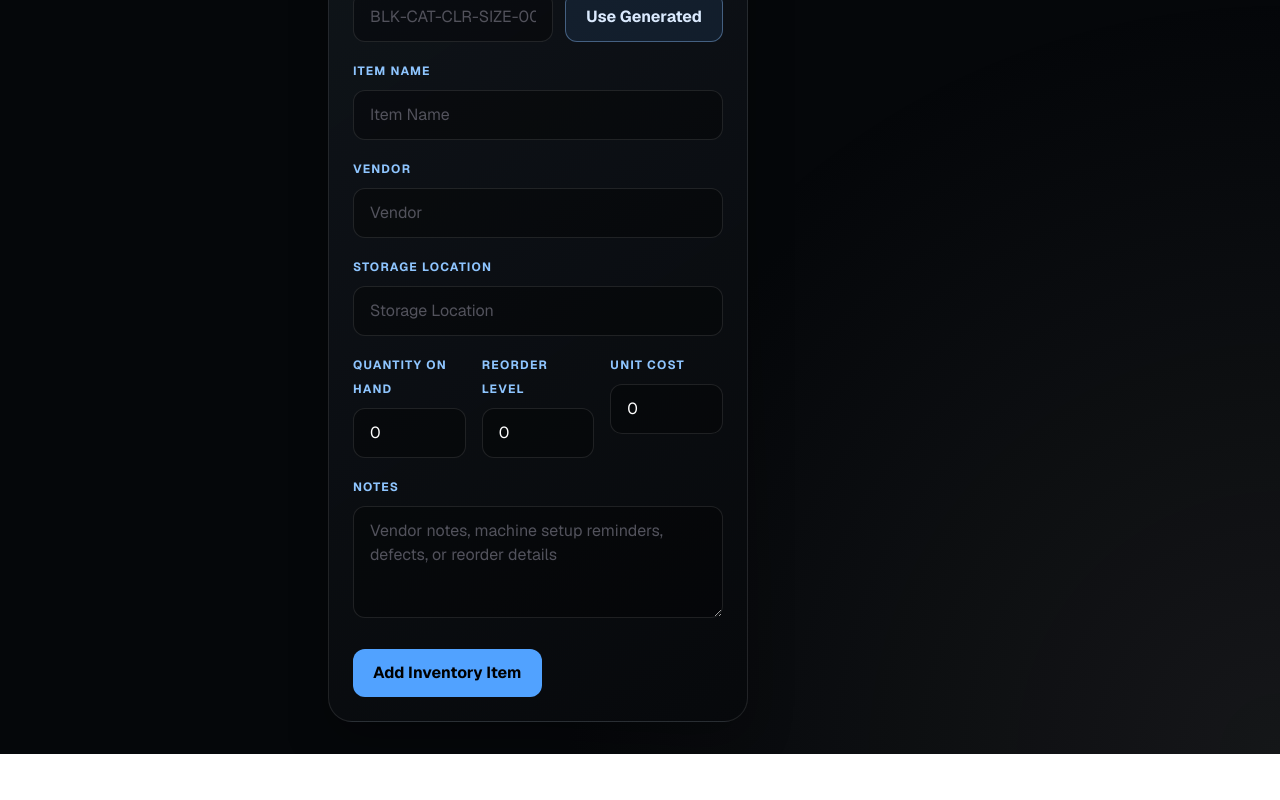
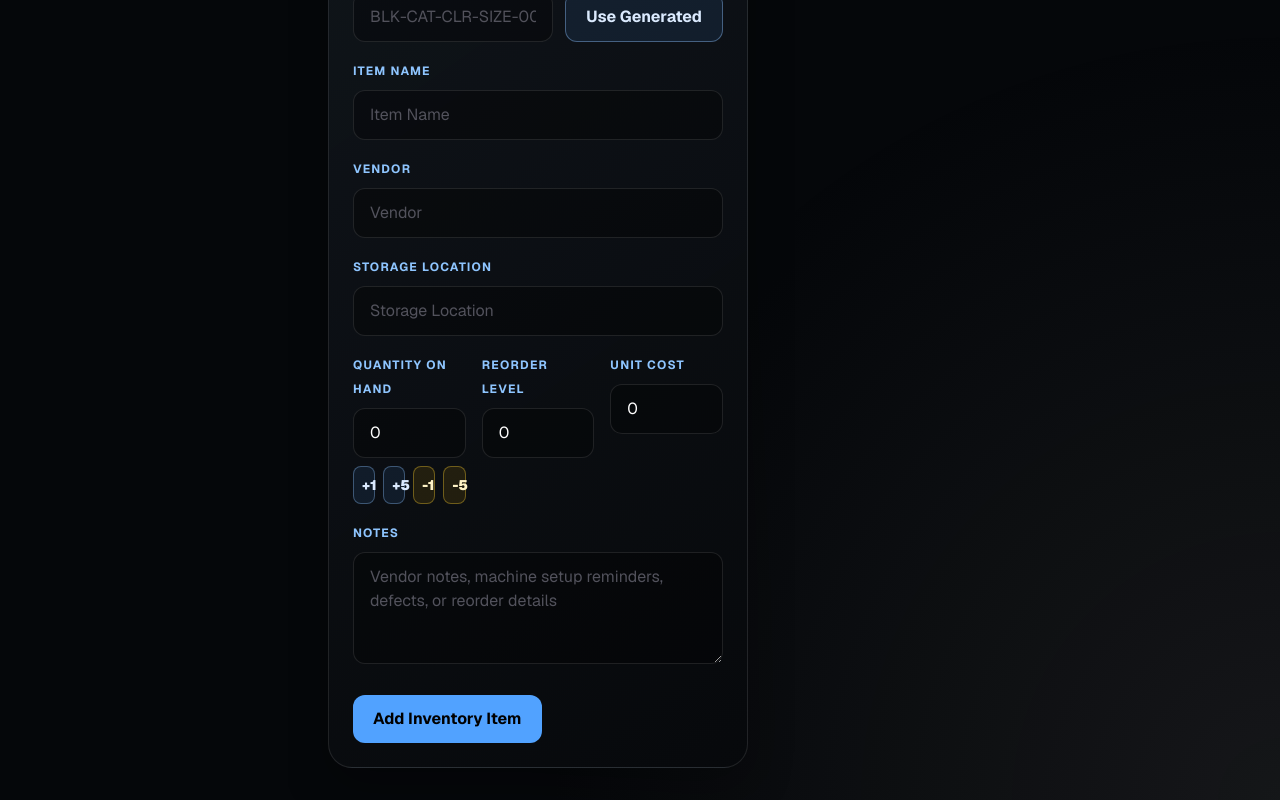
Before and after one commit to davemeeks64-hash/gradeline-supply, a Next.js app: page /admin/inventory in a window 1280 px wide. Shown: the part 1093-1893 px from the top of the page. Before the commit the page ends 1847 px from the top, so only its background shows below. Built offline with nearby package versions, Linux system fonts and the light colour scheme; no server answers; the database is empty.

Commit message:
feat: add inventory editing and quantity controls

```diff
--- a/src/app/admin/inventory/page.tsx
+++ b/src/app/admin/inventory/page.tsx
@@ -409,6 +409,9 @@ export default function AdminInventoryPage() {
   const [skuManuallyEdited, setSkuManuallyEdited] = useState(false);
   const [isLoading, setIsLoading] = useState(true);
   const [isSaving, setIsSaving] = useState(false);
+  const [deletingItemId, setDeletingItemId] = useState<string | number | null>(
+    null
+  );
   const [errorMessage, setErrorMessage] = useState("");
   const [successMessage, setSuccessMessage] = useState("");
 
@@ -650,6 +653,18 @@ export default function AdminInventoryPage() {
     setSortDirection("asc");
   }
 
+  function adjustQuantity(delta: number) {
+    setSuccessMessage("");
+    setErrorMessage("");
+    setFormState((current) => ({
+      ...current,
+      quantity_on_hand: Math.max(
+        0,
+        (Number(current.quantity_on_hand) || 0) + delta
+      ),
+    }));
+  }
+
   function resetForm() {
     setFormState(emptyFormState);
     setEditingItemId(null);
@@ -710,6 +725,41 @@ export default function AdminInventoryPage() {
     setSkuManuallyEdited(false);
     setSuccessMessage("");
     setErrorMessage("");
+  }
+
+  async function deleteInventoryItem(item: InventoryItem) {
+    const confirmed = window.confirm(
+      `Delete ${item.sku} / ${item.item_name}? This cannot be undone.`
+    );
+
+    if (!confirmed) {
+      return;
+    }
+
+    setDeletingItemId(item.id);
+    setSuccessMessage("");
+    setErrorMessage("");
+
+    const { error } = await supabase
+      .from("inventory_items")
+      .delete()
+      .eq("id", item.id);
+
+    if (error) {
+      setErrorMessage(error.message);
+    } else {
+      setItems((current) =>
+        current.filter((currentItem) => currentItem.id !== item.id)
+      );
+
+      if (editingItemId === item.id) {
+        resetForm();
+      }
+
+      setSuccessMessage("Inventory item deleted from Supabase.");
+    }
+
+    setDeletingItemId(null);
   }
 
   return (
@@ -903,6 +953,7 @@ export default function AdminInventoryPage() {
             ))}
 
             <div className="grid gap-4 sm:grid-cols-3">
+              <div>
                 <InventoryField
                   label="Quantity On Hand"
                   name="quantity_on_hand"
@@ -912,6 +963,24 @@ export default function AdminInventoryPage() {
                   type="number"
                   value={formState.quantity_on_hand}
                 />
+                <div className="mt-2 grid grid-cols-4 gap-2">
+                  {[1, 5, -1, -5].map((delta) => (
+                    <button
+                      key={delta}
+                      type="button"
+                      onClick={() => adjustQuantity(delta)}
+                      className={[
+                        "rounded-lg border px-2 py-2 text-sm font-black transition",
+                        delta > 0
+                          ? "border-blue-300/35 bg-blue-400/10 text-blue-100 hover:bg-blue-400/20"
+                          : "border-amber-300/35 bg-amber-400/10 text-amber-100 hover:bg-amber-400/20",
+                      ].join(" ")}
+                    >
+                      {delta > 0 ? `+${delta}` : delta}
+                    </button>
+                  ))}
+                </div>
+              </div>
               <InventoryField
                 label="Reorder Level"
                 name="reorder_level"
@@ -1133,6 +1202,7 @@ export default function AdminInventoryPage() {
                           <StockBadge item={item} />
                         </td>
                         <td className="px-5 py-4">
+                          <div className="flex gap-2">
                             <button
                               type="button"
                               onClick={() => startEditing(item)}
@@ -1140,6 +1210,17 @@ export default function AdminInventoryPage() {
                             >
                               Edit
                             </button>
+                            <button
+                              type="button"
+                              disabled={deletingItemId === item.id}
+                              onClick={() => deleteInventoryItem(item)}
+                              className="rounded-lg border border-red-300/30 bg-red-500/10 px-4 py-2 text-sm font-bold text-red-100 transition hover:bg-red-500/20 disabled:cursor-not-allowed disabled:opacity-60"
+                            >
+                              {deletingItemId === item.id
+                                ? "Deleting"
+                                : "Delete"}
+                            </button>
+                          </div>
                         </td>
                       </tr>
                     );
@@ -1242,13 +1323,25 @@ export default function AdminInventoryPage() {
                       </p>
                     </div>
 
+                    <div className="mt-5 flex flex-col gap-2 sm:flex-row">
                       <button
                         type="button"
                         onClick={() => startEditing(item)}
-                      className="mt-5 rounded-lg border border-white/15 bg-white/5 px-4 py-2 text-sm font-bold text-white transition hover:border-blue-300/40 hover:bg-blue-400/10"
+                        className="rounded-lg border border-white/15 bg-white/5 px-4 py-2 text-sm font-bold text-white transition hover:border-blue-300/40 hover:bg-blue-400/10"
                       >
                         Edit Item
                       </button>
+                      <button
+                        type="button"
+                        disabled={deletingItemId === item.id}
+                        onClick={() => deleteInventoryItem(item)}
+                        className="rounded-lg border border-red-300/30 bg-red-500/10 px-4 py-2 text-sm font-bold text-red-100 transition hover:bg-red-500/20 disabled:cursor-not-allowed disabled:opacity-60"
+                      >
+                        {deletingItemId === item.id
+                          ? "Deleting"
+                          : "Delete Item"}
+                      </button>
+                    </div>
                 </article>
                   );
                 })}
```
Lines whose indentation alone changed are shown as unchanged.
